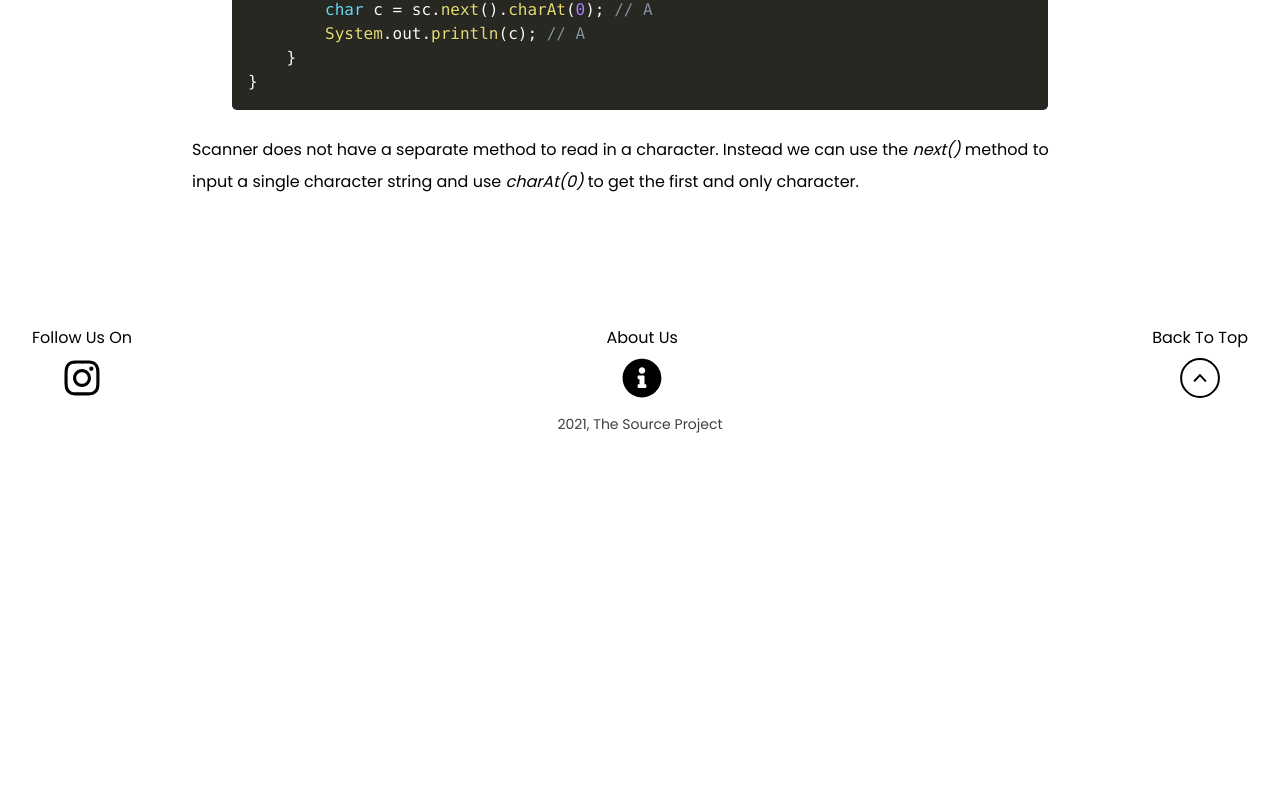
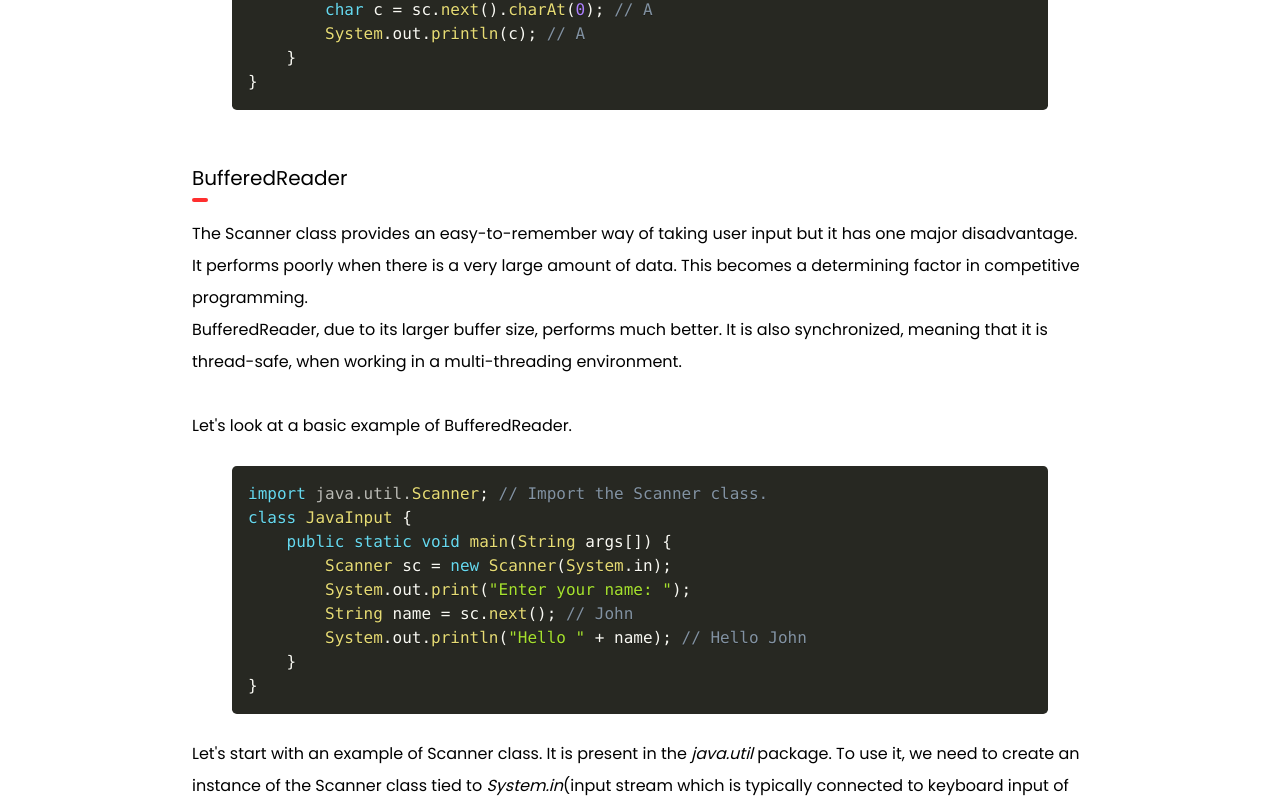
Before and after one commit to thesourceproject/thesourceproject.github.io, a Nuxt app: page /article/10 in a window 1280 px wide. Shown: the part 2540-3340 px from the top of the page. Before the commit the page ends 2991 px from the top, so only its background shows below. Built offline with nearby package versions, Linux system fonts and the light colour scheme; a web font is replaced by a local one.

Commit message:
article 10 update

```diff
--- a/pages/article/10.vue
+++ b/pages/article/10.vue
@@ -79,8 +79,8 @@ class JavaInput {
       <p>
         What if we need to input numbers and not strings. The Scanner class has
         a number of methods for capturing primitive data-types. These work
-        similar to the <em>next()</em> method by returning the next group of
-        non-whitespace characters. The following are the most commonly used
+        similar to the <em>next()</em> method by returning the next token(group
+        of non-whitespace characters). The following are the most commonly used
         ones.
       </p>
       <ul class="mt-4 list-disc list-inside">
@@ -125,10 +125,37 @@ class JavaInput {
 }'
         lang="language-java"
       />
+      <div class="mt-6 flex flex-col">
+        <h3 class="text-xl">BufferedReader</h3>
+        <div class="w-4 h-1 bg-background-2 rounded-full"></div>
+      </div>
+      <p class="mt-4">
+        The Scanner class provides an easy-to-remember way of taking user input
+        but it has one major disadvantage. It performs poorly when there is a
+        very large amount of data. This becomes a determining factor in
+        competitive programming.<br />
+        BufferedReader, due to its larger buffer size, performs much better. It
+        is also synchronized, meaning that it is thread-safe, when working in a
+        multi-threading environment.<br /><br />
+        Let's look at a basic example of BufferedReader.
+      </p>
+      <CodeSnippet
+        code='import java.util.Scanner; // Import the Scanner class.
+class JavaInput {
+    public static void main(String args[]) {
+        Scanner sc = new Scanner(System.in);
+        System.out.print("Enter your name: ");
+        String name = sc.next(); // John
+        System.out.println("Hello " + name); // Hello John
+    }
+}'
+        lang="language-java"
+      />
       <p>
-        Scanner does not have a separate method to read in a character. Instead
-        we can use the <em>next()</em> method to input a single character string
-        and use <em>charAt(0)</em> to get the first and only character.
+        Let's start with an example of Scanner class. It is present in the
+        <em>java.util</em> package. To use it, we need to create an instance of
+        the Scanner class tied to <em>System.in</em>(input stream which is
+        typically connected to keyboard input of console programs).
       </p>
     </article>
   </main>
```
